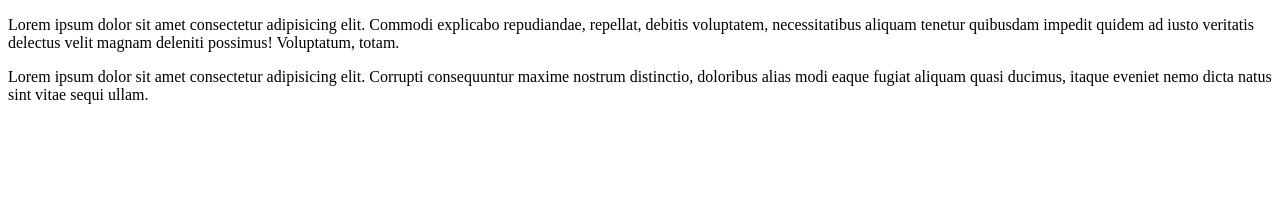
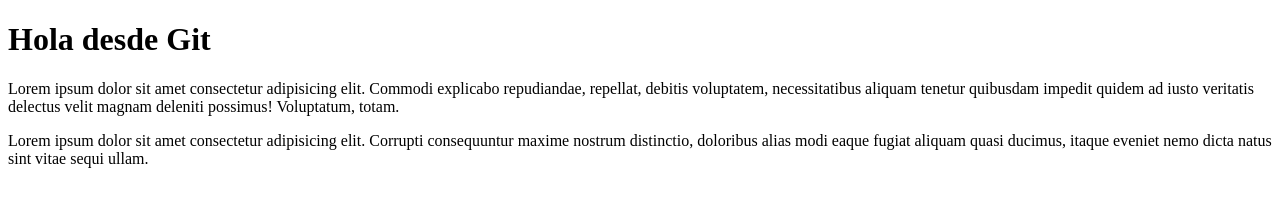
Before and after one commit to jatzencastillo/Prueba3, a plain HTML site: page index5.html in a window 1280 px wide. Drawn offline with Linux system fonts and the light colour scheme.

Commit message:
Se agrego la etiqueta h1 al archivo index5.html

```diff
--- a/index5.html
+++ b/index5.html
@@ -7,6 +7,7 @@
     <title>Index</title>
 </head>
 <body>
+    <h1>Hola desde Git</h1>
     <p>Lorem ipsum dolor sit amet consectetur adipisicing elit. Commodi explicabo repudiandae, repellat, debitis voluptatem, necessitatibus aliquam tenetur quibusdam impedit quidem ad iusto veritatis delectus velit magnam deleniti possimus! Voluptatum, totam.</p>
     <p>Lorem ipsum dolor sit amet consectetur adipisicing elit. Corrupti consequuntur maxime nostrum distinctio, doloribus alias modi eaque fugiat aliquam quasi ducimus, itaque eveniet nemo dicta natus sint vitae sequi ullam.</p>
 </body>
```
